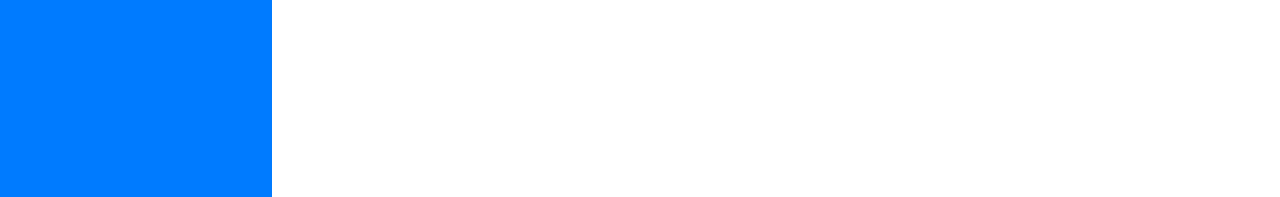
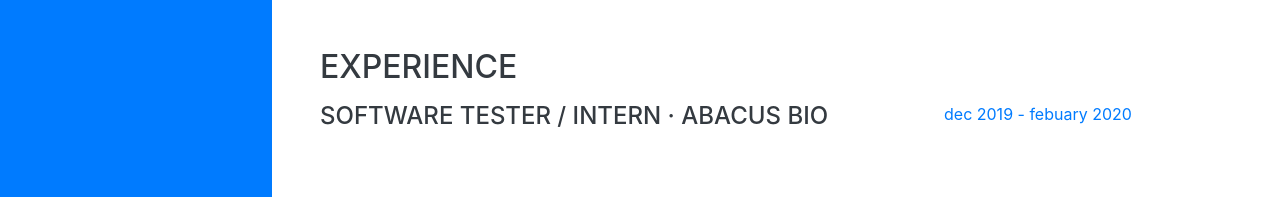
Before and after one commit to NICHTJ3/svelte-portfolio, a Svelte app: page / in a window 1280 px wide. Shown: the top 197 px of the page. Built offline with nearby package versions, Linux system fonts and the light colour scheme.

Commit message:
Add experience page

```diff
--- a/src/App.svelte
+++ b/src/App.svelte
@@ -1,5 +1,6 @@
 <script>
-  import Nav from "./components/nav/nav.svelte";
+  import Nav from "./components/Nav.svelte";
+  import Experience from "./components/Experience.svelte";
 </script>
 
 <style>
@@ -10,4 +11,5 @@
 
 <main>
   <Nav />
+  <Experience />
 </main>
--- /dev/null
+++ b/src/components/Experience.svelte
@@ -0,0 +1,40 @@
+<script>
+  const experiences = [
+    {
+      position: "Software tester / Intern",
+      company: "Abacus Bio",
+      dateFrom: "dec 2019",
+      dateEnd: "febuary 2020"
+    }
+  ];
+</script>
+
+<style>
+
+</style>
+
+<section
+  class="resume-section p-3 p-lg-5 d-flex justify-content-center"
+  id="experience">
+  <div class="w-100">
+    <h2 class="mb-3">Experience</h2>
+
+    {#each experiences as experience}
+      <div
+        class="resume-item d-flex flex-column flex-md-row
+        justify-content-between mb-3">
+        <div class="resume-content">
+          <h4 class="mb-0">{experience.position} · {experience.company}</h4>
+          <ul class="list-inline dev-icons" />
+          <p />
+        </div>
+        <div class="resume-date">
+          <span class="text-primary">
+            {experience.dateFrom} - {experience.dateEnd}
+          </span>
+        </div>
+      </div>
+    {/each}
+
+  </div>
+</section>
```
Also changed, not shown: src/components/Nav.svelte (renamed from src/components/nav/nav.svelte).
